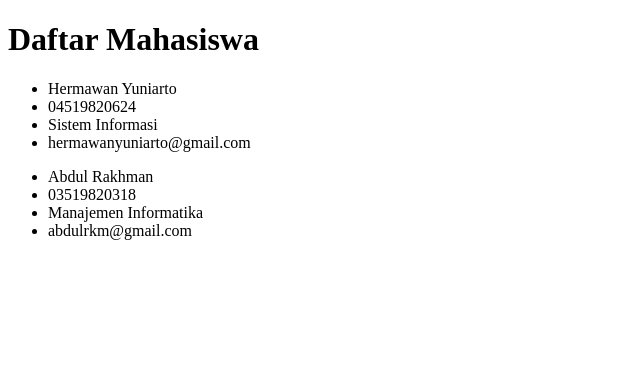
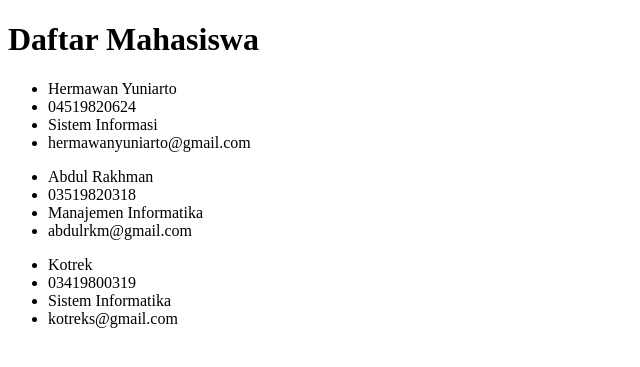
Before and after one commit to hermawanyuniarto/belajar-php-untuk-pemula, a PHP site: page /latihan3.php in a window 1280 px wide. Shown: the top 367 px of the page, without its empty margins (0-640 px from the left). Run offline with PHP 8.4, Linux system fonts and the light colour scheme.

Commit message:
menambahkan data mahasiswa

```diff
--- a/phpdasar/pertemuan5/latihan3.php
+++ b/phpdasar/pertemuan5/latihan3.php
@@ -1,7 +1,8 @@
 <?php
 $mahasiswa = [
     ["Hermawan Yuniarto", "04519820624", "Sistem Informasi", "hermawanyuniarto@gmail.com"],
-    ["Abdul Rakhman", "03519820318", "Manajemen Informatika", "abdulrkm@gmail.com"]
+    ["Abdul Rakhman", "03519820318", "Manajemen Informatika", "abdulrkm@gmail.com"],
+    ["Kotrek", "03419800319", "Sistem Informatika", "kotreks@gmail.com"]
 ];
 ?>
 <!DOCTYPE html>
```
